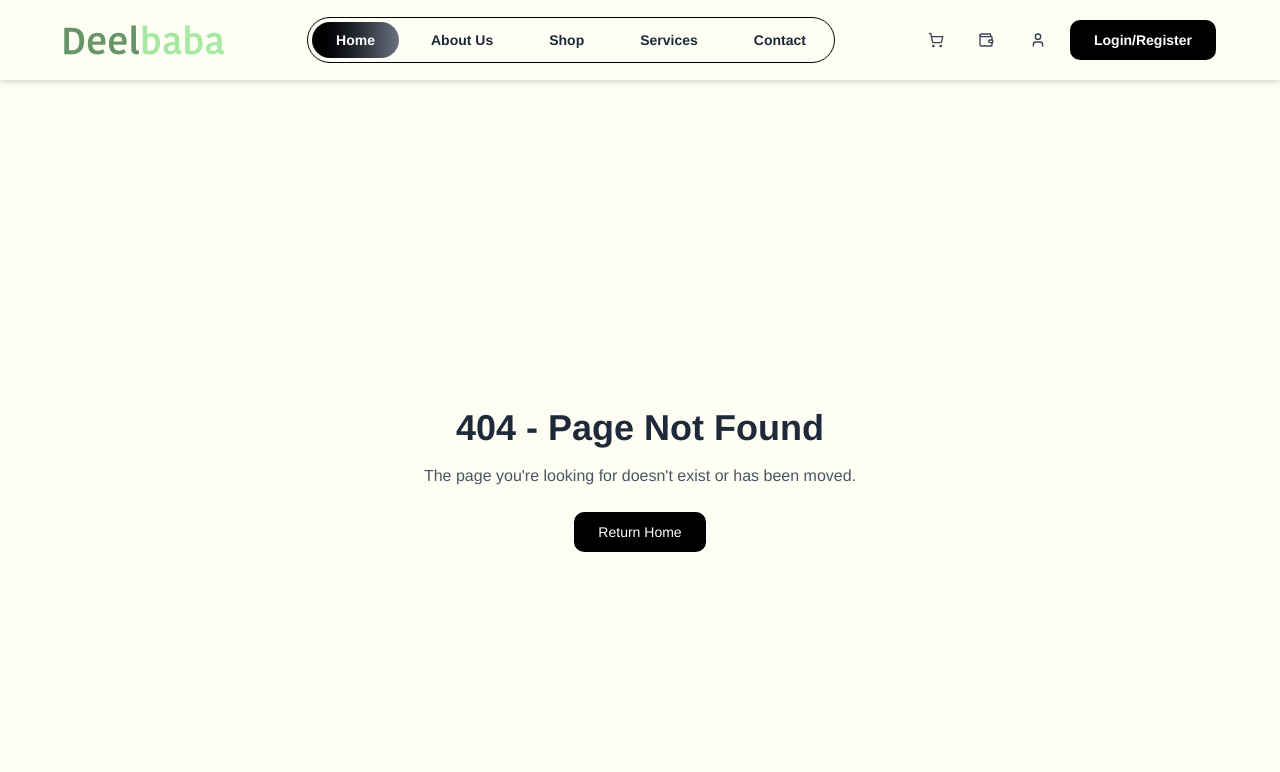
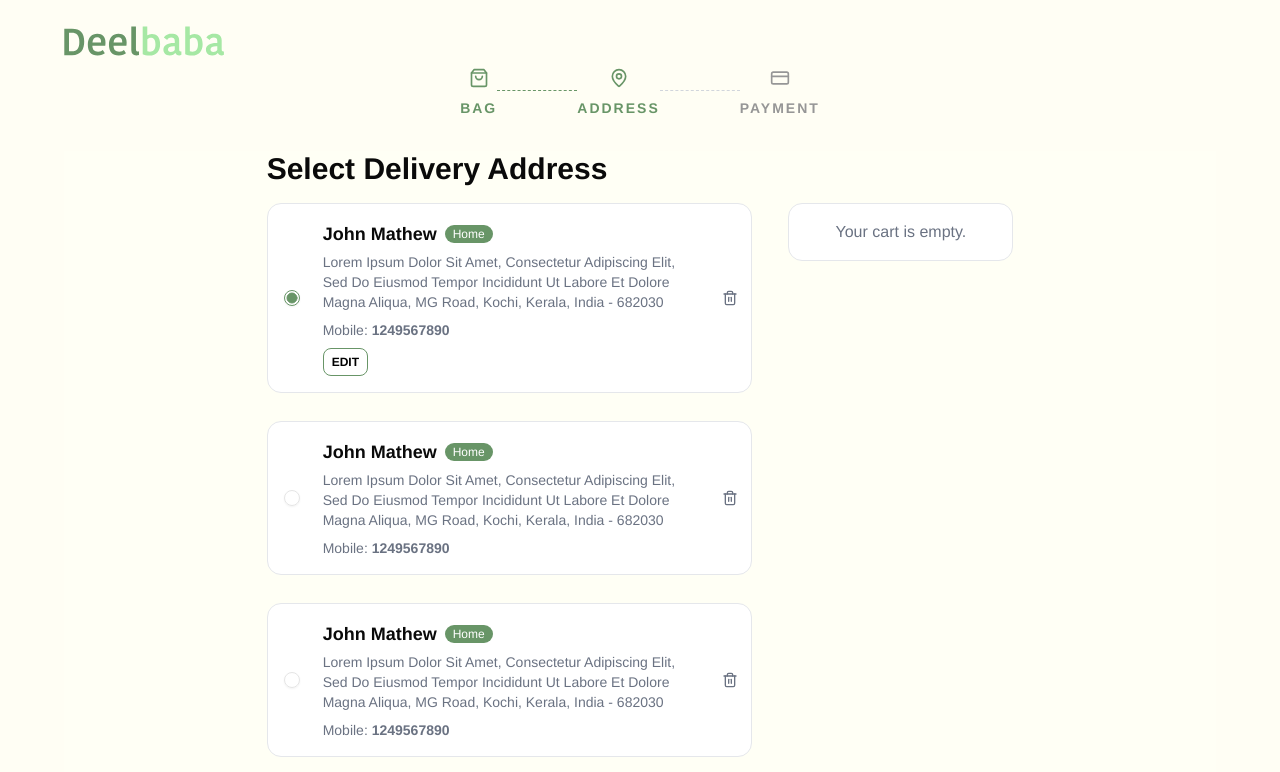
Before and after one commit to Sharonsunny619/deelbabaoriginal, a Next.js app: page /service-payment-page in a window 1280 px wide. Before the commit this address had no page. Shown: the top 772 px of the page. Built offline with nearby package versions, Linux system fonts and the light colour scheme.

Commit message:
feat:service payment page in progress

```diff
--- a/src/app/layout.tsx
+++ b/src/app/layout.tsx
@@ -17,6 +17,8 @@ export default function RootLayout({
 }) {
   const pathname = usePathname();
   const PaymentPage = pathname.startsWith("/payment-page");
+  const ServicePaymentPage = pathname.startsWith("/service-payment-page");
+
 
 
   return (
@@ -31,15 +33,15 @@ export default function RootLayout({
       <body className="flex flex-col min-h-screen">
         <Provider store={store}>
           <PersistGate loading={null} persistor={persistor}>
-            {PaymentPage ? "" : <Header />}
+            {PaymentPage || ServicePaymentPage ? "" : <Header />}
             <main
-              className={`flex-grow ${PaymentPage ? "py-5 px-16" : "py-20"}`}
+              className={`flex-grow ${PaymentPage || ServicePaymentPage ? "py-5 px-16" : "py-20"}`}
             >
               {children}
             </main>
             {pathname === "/login" || pathname === "/signup" ?
             "":
-            PaymentPage ? (
+            PaymentPage || ServicePaymentPage ? (
               <FooterPayment />
             ) : (
               <Footer />
--- /dev/null
+++ b/src/app/service-payment-page/page.tsx
@@ -0,0 +1,10 @@
+import ServicePayment from '@/components/service_payment_page/service_payment'
+import React from 'react'
+
+export default  function ServicePaymentPage() {
+  return (
+    <div>
+      <ServicePayment/>
+    </div>
+  )
+}
--- /dev/null
+++ b/src/components/service_payment_page/service_payment.tsx
@@ -0,0 +1,121 @@
+"use client";
+import React, { useState } from "react";
+import Address from "@/components/payment_page/address";
+import { CreditCard, MapPin, ShoppingBag } from "lucide-react";
+import Deelbaba from "@/components/header/images/deelbaba";
+import { useRouter } from "next/navigation";
+import SelectPayment from "@/components/payment_page/select_payment";
+
+export default function ServicePayment() {
+  const [step, setStep] = useState<"BAG" | "ADDRESS" | "PAYMENT">("ADDRESS");
+  const [isHovered, setIsHovered] = useState(false);
+
+  const router = useRouter();
+  const handleContinue = () => {
+    if (step === "ADDRESS") {
+      setStep("PAYMENT");
+    }
+  };
+
+  return (
+    <div>
+      <div
+        className="flex items-center cursor-pointer"
+        onClick={() => router.push("/home")}
+        onMouseEnter={() => setIsHovered(true)}
+        onMouseLeave={() => setIsHovered(false)}
+      >
+        <Deelbaba
+          colorA={isHovered ? "#A6E8A4" : "#689567"}
+          colorB={isHovered ? "#689567" : "#A6E8A4"}
+        />
+      </div>
+      {/* Stepper */}
+      <div className="flex items-center justify-center mb-8">
+        <div className="flex items-center">
+          <div className="flex flex-col items-center">
+            <div
+              className={`w-8 h-8 rounded-full flex items-center justify-center bg-transparent
+              }`}
+            >
+              <ShoppingBag
+                className={`w-5 h-5 ${
+                  step === "BAG" || step === "ADDRESS" || step === "PAYMENT"
+                    ? "text-[#689567]"
+                    : "text-[#969696]"
+                }`}
+              />
+            </div>
+            <span
+              className={`text-[14px] tracking-[2px] font-bold mt-1 ${
+                step === "BAG" || step === "ADDRESS" || step === "PAYMENT"
+                  ? "text-[#689567]"
+                  : "text-[#969696]"
+              }`}
+            >
+              BAG
+            </span>
+          </div>
+          <div
+            className={`border-b border-dashed w-20 ${
+              step === "ADDRESS" || step === "PAYMENT"
+                ? "border-[#689567]"
+                : "border-gray-300"
+            }`}
+          />
+        </div>
+        <div className="flex items-center">
+          <div className="flex flex-col items-center">
+            <div
+              className={`w-8 h-8 rounded-full flex items-center justify-center bg-transparent`}
+            >
+              <MapPin
+                className={`w-5 h-5 ${
+                  step === "ADDRESS" || step === "PAYMENT"
+                    ? "text-[#689567]"
+                    : "text-[#969696]"
+                }`}
+              />
+            </div>
+            <span
+              className={`text-[14px] font-bold mt-1 tracking-[2px] ${
+                step === "ADDRESS" || step === "PAYMENT"
+                  ? "text-[#689567]"
+                  : "text-[#969696]"
+              }`}
+            >
+              ADDRESS
+            </span>
+          </div>
+          <div
+            className={`border-b border-dashed w-20 ${
+              step === "PAYMENT" ? "border-[#689567]" : "border-gray-300"
+            }`}
+          />
+        </div>
+        <div className="flex flex-col items-center">
+          <div
+            className={`w-8 h-8 rounded-full flex items-center justify-center bg-transparent`}
+          >
+            <CreditCard
+              className={`w-5 h-5 ${
+                step === "PAYMENT" ? "text-[#689567]" : "text-[#969696]"
+              }`}
+            />
+          </div>
+          <span
+            className={`text-[14px] tracking-[2px] font-semibold mt-1 ${
+              step === "PAYMENT" ? "text-[#689567]" : "text-[#969696]"
+            }`}
+          >
+            PAYMENT
+          </span>
+        </div>
+      </div>
+
+      {/* Conditionally render Address or Payment component */}
+      {step === "ADDRESS" && <Address onContinue={handleContinue} />}
+      {step === "PAYMENT" && <SelectPayment />}
+    </div>
+  );
+}
--- a/src/components/services/category/detail/service_detail.tsx
+++ b/src/components/services/category/detail/service_detail.tsx
@@ -11,6 +11,7 @@ import {
 } from "lucide-react";
 import { format, addDays } from "date-fns";
 import useEmblaCarousel from "embla-carousel-react";
+import { useRouter } from "next/navigation";
 
 export default function ServiceDetail({ service }: { service: any }) {
   const dates = Array.from({ length: 15 }, (_, i) => addDays(new Date(), i));
@@ -18,6 +19,7 @@ export default function ServiceDetail({ service }: { service: any }) {
     dragFree: true,
     containScroll: "trimSnaps",
   });
+  const router = useRouter();
   const [selectedIdx, setSelectedIdx] = useState(2);
   const [selectedTime, setSelectedTime] = useState<string | null>(null);
   const timeSlots = [
@@ -124,14 +126,12 @@ export default function ServiceDetail({ service }: { service: any }) {
       {/* Right Column */}
       <div className="w-full md:w-1/2 space-y-10 border-l-[1px] px-10">
         {/* Schedule Availability */}
-        <div className="rounded-xl shadow px-6 py-4 bg-white ">
-          <div className="flex items-center justify-between">
-            <h3 className="text-md font-semibold mb-4">
-              Schedule Availability
-            </h3>
+        <div className="rounded-xl shadow px-6 py-4 bg-[#FFFFF7] opacity-90">
+          <div className="flex items-center justify-between mb-6">
+            <h3 className="text-xl font-semibold ">Schedule Availability</h3>
             <Calendar className="h-5 w-5" strokeWidth={1.4} />
           </div>
-          <div className="relative mt-2 flex items-center justify-center">
+          <div className="relative mt-2 flex items-center justify-center mb-5">
             {/* Embla Viewport */}
             <div ref={emblaRef} className="embla overflow-hidden w-[500px]">
               <div className="embla__container flex gap-3 px-8">
@@ -173,7 +173,7 @@ export default function ServiceDetail({ service }: { service: any }) {
           </div>
 
           <div className="flex flex-col  mx-20">
-              <div className="grid grid-cols-3 gap-2 text-sm text-center mt-4 ">
+            <div className="grid grid-cols-3 gap-4 mb-5 text-sm text-center mt-4 ">
               {timeSlots.map((slot, idx) => (
                 <div
                   key={idx}
@@ -189,7 +189,10 @@ export default function ServiceDetail({ service }: { service: any }) {
               ))}
             </div>
 
-              <button className="w-full transittion duration-300 active:scale-95 cursor-pointer mt-4 py-2   bg-[#689567] text-white rounded-md text-sm font-semibold hover:opacity-90">
+            <button
+              onClick={()=> router.push("/service-payment-page")}
+              className="mb-5 w-full transittion duration-300 active:scale-95 cursor-pointer mt-4 py-2   bg-[#689567] text-white rounded-md text-sm font-semibold hover:opacity-90"
+            >
               Continue
             </button>
           </div>
@@ -197,7 +200,7 @@ export default function ServiceDetail({ service }: { service: any }) {
 
         {/* Terms & Conditions */}
         <div className="text-sm text-gray-700 px-4">
-          <h3 className="font-semibold mb-2">Term & Conditions</h3>
+          <h3 className="font-semibold mb-2 text-xl">Term & Conditions</h3>
           <ul className="list-disc list-inside space-y-1">
             <li>Lorem Ipsum Dolor Sit Amet, Consectetur Adipiscing Elit.</li>
             <li>
```
Lines whose indentation alone changed are shown as unchanged.
